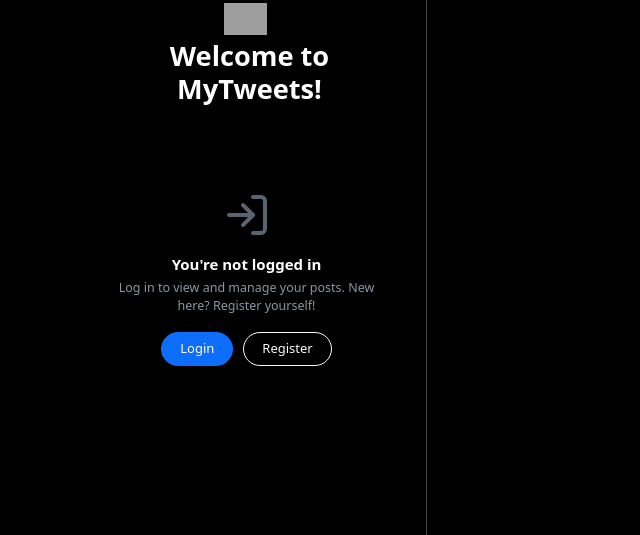
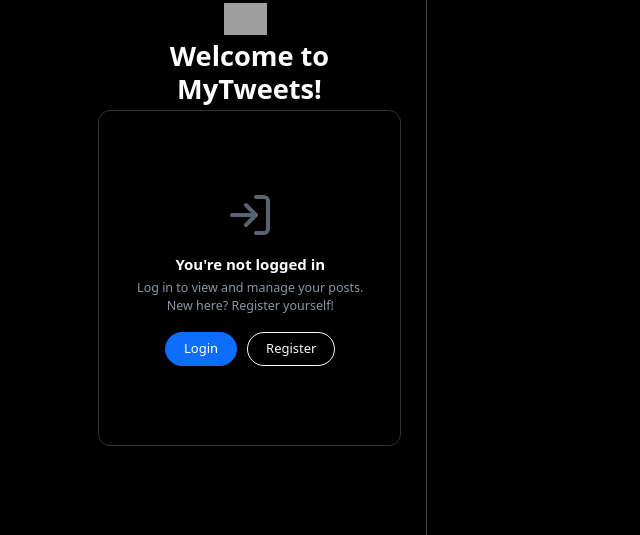
Before and after one commit to Krishna-Thombare/My-Tweets, a Django app: page /mytweets/ in a window 1280 px wide. Shown: the part 178-713 px from the top of the page, without its empty margins (0-640 px from the left). Run offline with Django 5.2, Linux system fonts and the light colour scheme; data that the repository does not hold is empty; grey boxes are pictures that could not be loaded.

Commit message:
styling changes

```diff
--- a/mytweet/tweet/static/tweet/css/layout.css
+++ b/mytweet/tweet/static/tweet/css/layout.css
@@ -3,6 +3,7 @@ body {
 }
 
 .navbar {
+    position: sticky;
     background-color: #000000;
     border-bottom: 1.3px solid #444444;
 }
--- a/mytweet/tweet/static/tweet/css/tweet_list.css
+++ b/mytweet/tweet/static/tweet/css/tweet_list.css
@@ -53,7 +53,11 @@ body {
     flex: 0 1 336px;
     overflow-y: auto;
     max-height: 336px;
-    padding-right: 6px;
+    padding: 8.5px;
+    padding-right: 7px;
+    background: #000000;
+    border: 1px solid #333333;
+    border-radius: 12px;
 }
 
 .left-scroll::-webkit-scrollbar,
@@ -201,7 +205,7 @@ body {
 
 .tweet-grid {
     display: grid;
-    grid-template-columns: repeat(4, 1fr);
+    grid-template-columns: repeat(3, 1fr);
     gap: 13px;
 }
 
@@ -221,7 +225,7 @@ body {
     transition: box-shadow .15s ease, transform .15s ease;
     display: flex;
     flex-direction: column;
-    height: 270px;
+    height: 320px;
 }
 
 .grid-card:hover {
```
